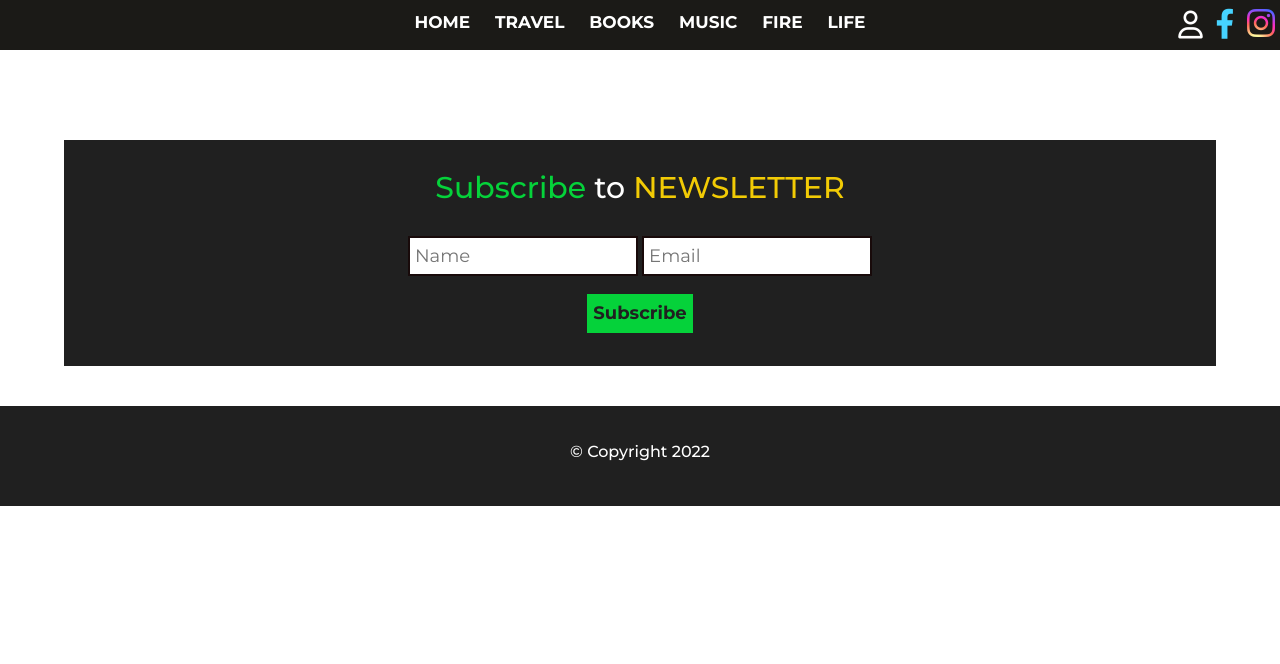
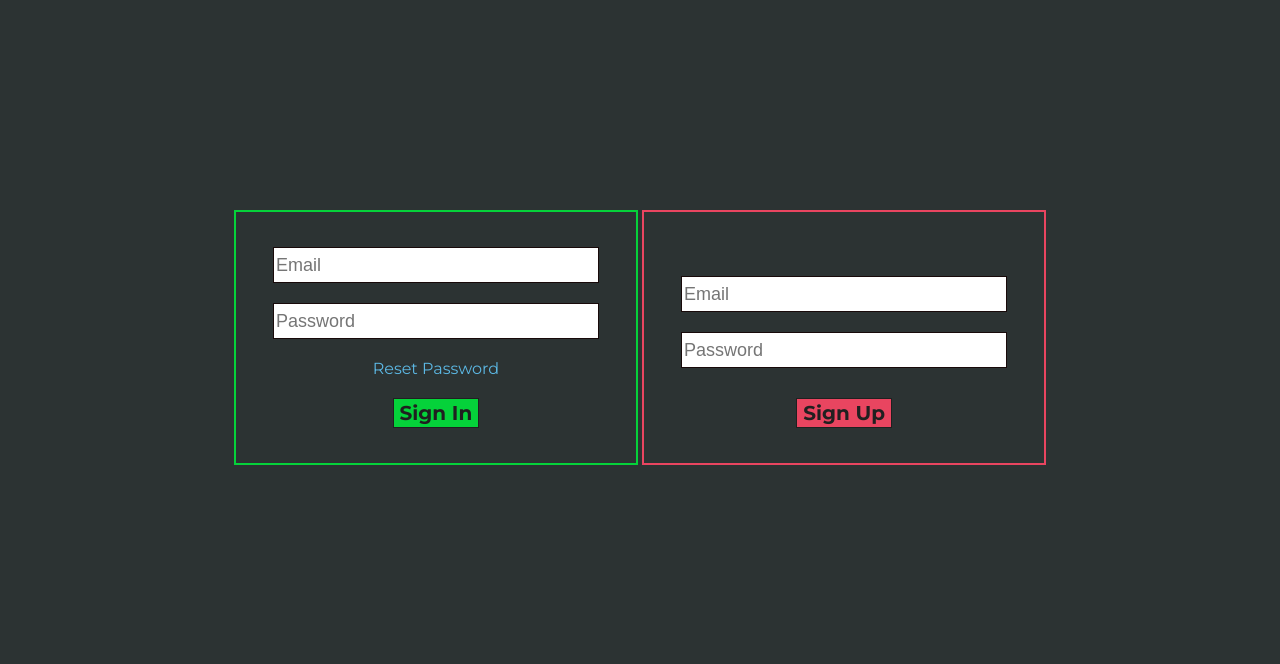
Before and after one commit to DM880/blog, a Django app: page /sign/ in a window 1280 px wide. Shown: the top 664 px of the page. Run offline with Django 4.2, Linux system fonts and the light colour scheme; data that the repository does not hold is empty; some libraries are stand-ins or nearby versions; some web fonts are replaced.

Commit message:
user auth started

```diff
--- /dev/null
+++ b/src/interfaces/appsite/static/css/sign/sign.css
@@ -0,0 +1,123 @@
+@import url('https://fonts.googleapis.com/css2?family=Montserrat:wght@300;400;500;600;700&display=swap');
+
+body{
+  background-color: #2C3333;
+}
+
+.sign-div-wrap{
+  text-align: center;
+  width:auto;
+  margin:10px auto;
+  font-family: 'Montserrat',sans-serif;
+
+}
+
+input:first-child{
+  margin-top: 20px;
+}
+
+input{
+  height: 30px;
+  margin-bottom: 20px;
+  width: 80%;
+  max-width: 350px;
+  border: solid 1px #180A0A;
+  font-size: 18px;
+  padding: 2px;
+}
+
+button{
+  margin-top: 10px;
+  height: 30px;
+  font-size: 20px;
+  font-weight: bold;
+  text-align: center;
+  transition: all 0.3s ease;
+  cursor: pointer;
+  margin-bottom: 10px;
+  border: solid 1.5px;
+  font-family: 'Montserrat',sans-serif;
+}
+
+/* SignIn */
+
+.sign-in{
+  width: 45%;
+  max-width:400px;
+  text-align: center;
+  margin: 200px auto;
+  border: solid 2px #05D23A;
+  padding-top: 35px;
+  padding-bottom: 25px;
+  display:inline-block;
+}
+
+.sign-in input:focus{
+  outline-color: #36AE7C;
+}
+
+.rst-pw{
+  color: #5CB8E4;
+  text-decoration:none;
+  transition: all ease 0.3s;
+
+}
+
+.rst-pw:hover{
+  color: #E94560;
+}
+
+.sign-in-btn{
+  margin-top: 20px;
+  background-color: #05D23A;
+  color: #202020;
+}
+
+.sign-in-btn:hover{
+  background-color: #2C3333;
+  color: #36AE7C;
+  border-color: #36AE7C;
+}
+
+/* SignUp */
+
+.sign-up{
+  width: 45%;
+  max-width:400px;
+  text-align: center;
+  margin: 200px auto;
+  border: solid 2px #E94560;
+  padding-top: 64.3px;
+  padding-bottom: 25px;
+  display:inline-block;
+}
+
+.sign-up input:focus{
+  outline-color: #E94560;
+}
+
+.sign-up-btn{
+  color:#202020;
+  background-color:#E94560;
+}
+
+.sign-up-btn:hover{
+  background-color: #2C3333;
+  color: #E94560;
+  border-color: #E94560;
+}
+
+/* Phone */
+
+@media screen and (max-width:480px) {
+  .sign-div-wrap{
+    position: relative;
+    margin-top: 50px;
+  }
+
+  .sign-in, .sign-up{
+    width: 100%;
+    margin:auto;
+    margin-bottom: 50px;
+  }
+}
--- a/src/interfaces/appsite/templates/post.html
+++ b/src/interfaces/appsite/templates/post.html
@@ -8,7 +8,6 @@
 {% block content %}
 
 <h1 class="post-title">{{ post.title }}</h1>
-
 
 <div class="post-img-wrap">
 <div class="post-img">
--- /dev/null
+++ b/src/interfaces/appsite/templates/sign/sign.html
@@ -0,0 +1,53 @@
+<!DOCTYPE html>
+{% load static %}
+
+<html lang="en">
+
+<head>
+
+    <meta charset="utf-8" name="viewport" content="width=device-width, initial-scale=1, maximum-scale=1" />
+
+    <title>Sign</title>
+
+<link rel="stylesheet" href="{% static 'css/sign/sign.css' %}">
+
+</head>
+
+<body>
+
+<div class="sign-div-wrap">
+
+        <!--SignIn-->
+
+  <div class="sign-in">
+    <form method="post" action="{% url 'sign_in' %}">
+       {% csrf_token %}
+    <input placeholder="Email" type="email" name="email" required="true"></input>
+  <br>
+  <input placeholder="Password" type="password" name="password" required="true"></input>
+<br>
+  <a href="" class="rst-pw">Reset Password</a>
+  <br>
+<button class="sign-in-btn" type="submit">Sign In</button>
+  </form>
+  </div>
+
+  <!--SignUp-->
+
+<div class="sign-up">
+    <form method="post" action="{% url 'sign_up' %}">
+       {% csrf_token %}
+  <input placeholder="Email" type="email" name="email" required="true"></input>
+<br>
+<input placeholder="Password" type="password" name="password" required="true"></input>
+<br>
+<button class="sign-up-btn" type="submit">Sign Up</button>
+</form>
+
+</div>
+
+</div>
+
+</body>
+
+</html>
--- a/src/interfaces/appsite/urls.py
+++ b/src/interfaces/appsite/urls.py
@@ -8,8 +8,15 @@ from .views import views
 
 urlpatterns = [
     path("", views.home, name="home"),
+    # Sign
+    path("sign/", views.sign,name="sign"),
+    path("sign/sign_in/", views.sign_in, name="sign_in"),
+    path("sign/sign_up/", views.sign_up, name="sign_up"),
+    path("sign/sign_out/", views.sign_out, name="sign_out"),
+    # Blog Sections
     path("<section>/", views.blog_section, name="blog_section"),
     path("<section>/<post_id>/", views.section_post, name="section_post"),
+    # Comments
     path(
         "<section>/<post_id>/create_comment/",
         views.create_comment,
--- a/src/interfaces/appsite/views/views.py
+++ b/src/interfaces/appsite/views/views.py
@@ -2,31 +2,71 @@ from django.conf import settings
 from django.shortcuts import render, redirect, reverse
 from django.views import generic as generic_views
 from django.contrib.auth import authenticate, login, logout
+from django.contrib.auth.models import User
 from django.contrib.auth.decorators import login_required
 
 
 from src.data.blog.models import Post, Entry, Image, Comment
 
 
-# def sign_in(request):
+def home(request):
 
-#     if request.user.is_authenticated:
-#         return redirect("home")
+    posts = Post.objects.all().order_by("date")[:8]
 
-#     if request.method == "POST":
+    return render(request, "home.html", {"posts": posts})
 
-#         email = request.POST.get("email")
-#         password = request.POST.get("password")
-#         user = authenticate(email=email, password=password)
 
-#         if user:
-#             if user.is_active:
-#                 login(request, user)
-#                 return redirect("home")
-#         else:
-#             return render(request, "home", {"error": True})
-#     else:
-#         return render(request, "user/sign_in.html")
+# Sign
+
+def sign(request):
+
+    return render(request, 'sign/sign.html')
+
+
+def sign_in(request):
+
+    if request.user.is_authenticated:
+        return redirect("home")
+
+    if request.method == "POST":
+
+        email = request.POST.get("email")
+        password = request.POST.get("password")
+        user = authenticate(email=email, password=password)
+
+        if user:
+            if user.is_active:
+                login(request, user)
+                return redirect("home")
+        else:
+            return render(request, "sign/sign.html", {"error": True})
+    else:
+        return render(request, "sign/sign.html")
+
+
+def sign_up(request):
+
+    if request.method == "POST":
+
+        email = request.POST.get("email")
+        password = request.POST.get("password")
+
+        if User.objects.filter(email=email).exists():
+
+            return render(request, "sign/sign.html", {"email_exist":True})
+
+        else:
+            data_user = {
+                "username": email,
+                "email": email,
+                "password": password,
+            }
+
+            User.objects.create_user(**data_user)
+
+            return redirect("home")
+
+    return render(request, "sign/sign.html")
 
 
 @login_required
@@ -35,12 +75,7 @@ def sign_out(request):
     return redirect("home")
 
 
-def home(request):
-
-    posts = Post.objects.all().order_by("date")[:8]
-
-    return render(request, "home.html", {"posts": posts})
-
+# Blog Sections
 
 def blog_section(request, section):
 
@@ -65,6 +100,8 @@ def section_post(request, section, post_id):
     )
 
 
+# Comments
+
 @login_required
 def create_comment(request, section, post_id):
 
```
